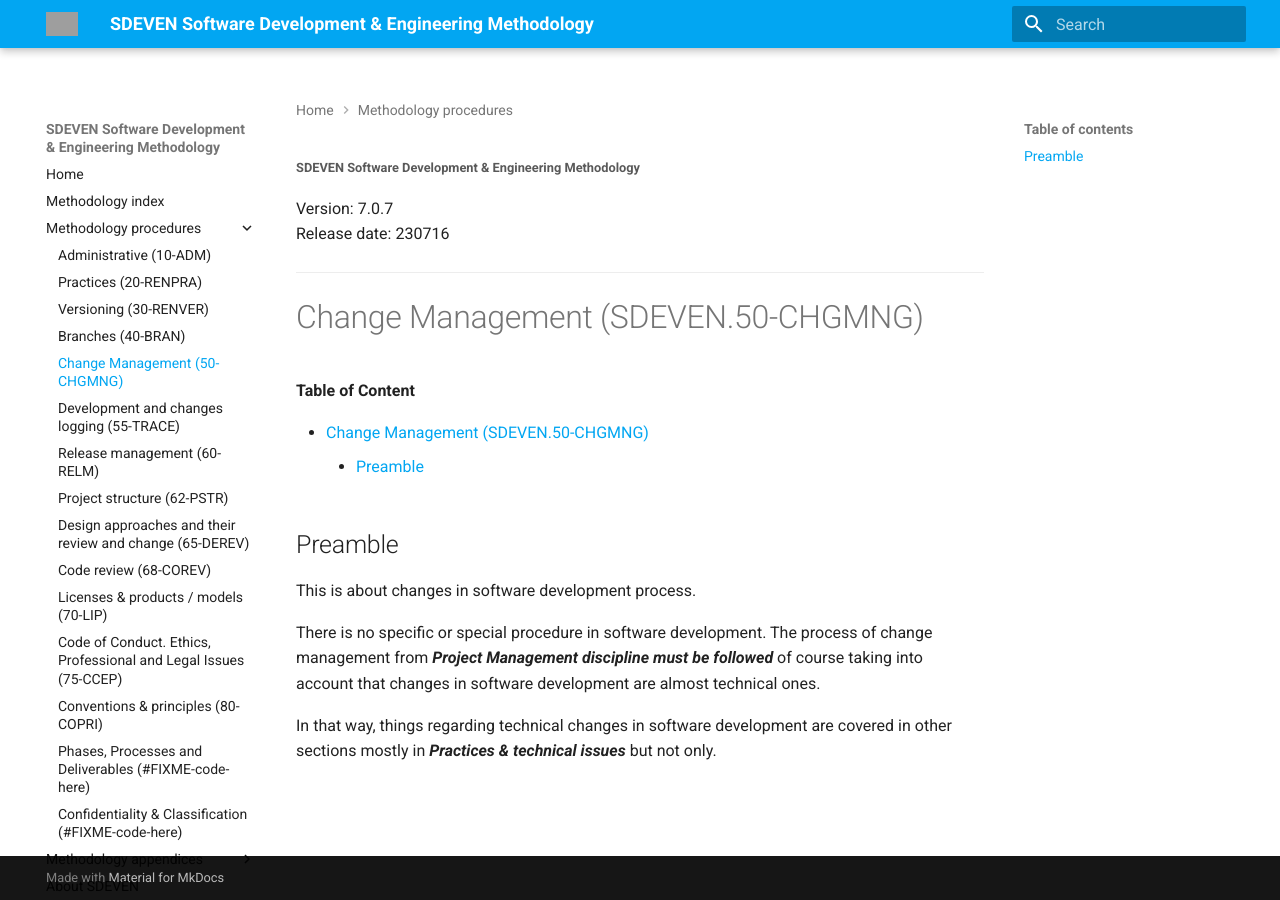
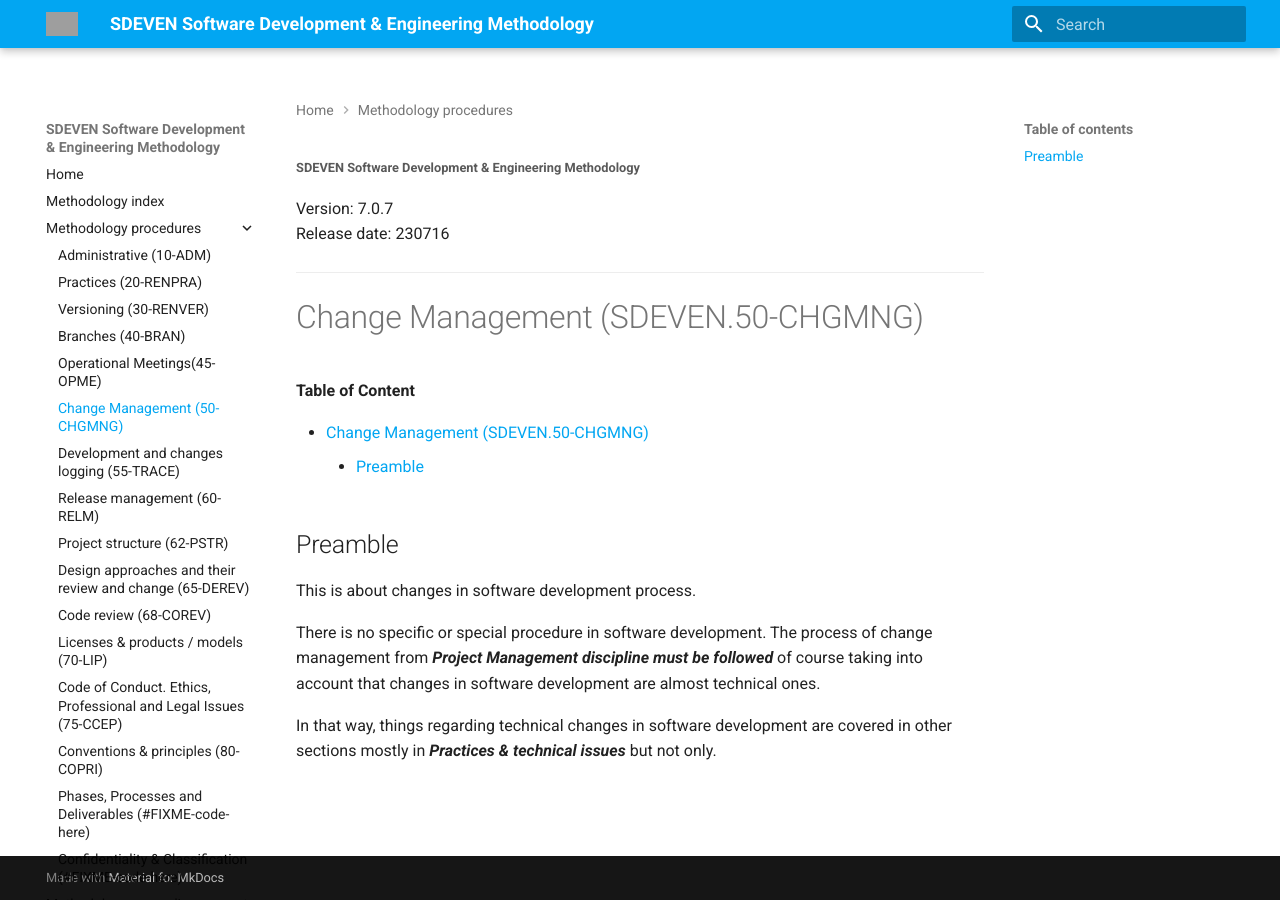
Before and after one commit to petre-renware/sdeven, an MkDocs documentation site: the page built from SDEVEN_content_docs/SDEVEN.50_CHGMNG.md, in a window 1280 px wide. Built offline with MkDocs 1.6.1 and Material for MkDocs 9.7.7, drawn with Linux system fonts in a browser that asks for light colours; grey boxes are pictures that could not be loaded.

Commit message:
Update mkdocs.yml

```diff
--- a/mkdocs.yml
+++ b/mkdocs.yml
@@ -8,6 +8,7 @@ nav:
         - Practices (20-RENPRA): 'SDEVEN.20_RENPRA.md'
         - Versioning (30-RENVER): SDEVEN.30_RENVER.md
         - Branches (40-BRAN): 'SDEVEN.40_BRAN.md'
+        - Operational Meetings(45-OPME): 'wip.md'
         - Change Management (50-CHGMNG): 'SDEVEN.50_CHGMNG.md'
         - Development and changes logging (55-TRACE): 'SDEVEN.55_TRACE.md'
         - Release management (60-RELM): 'SDEVEN.60_RELM.md'
```
